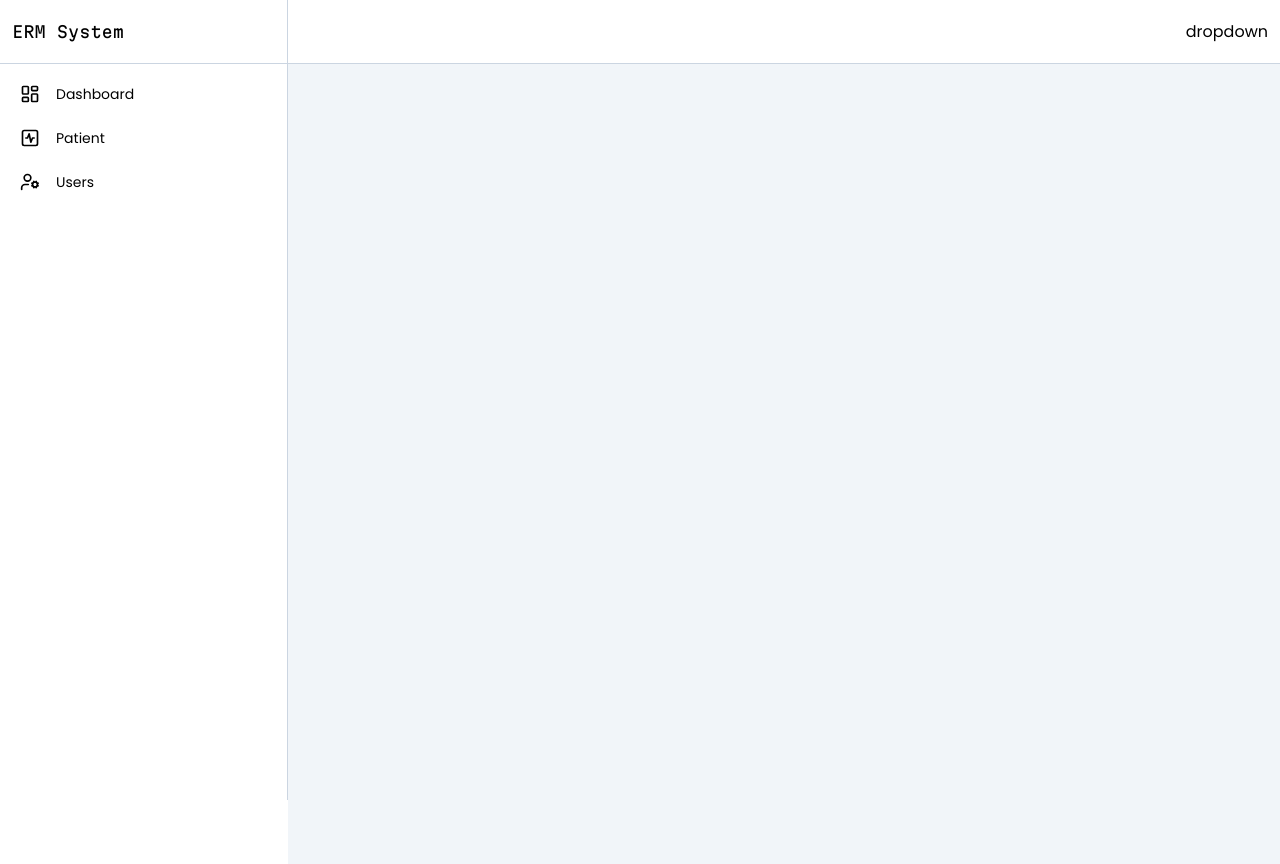
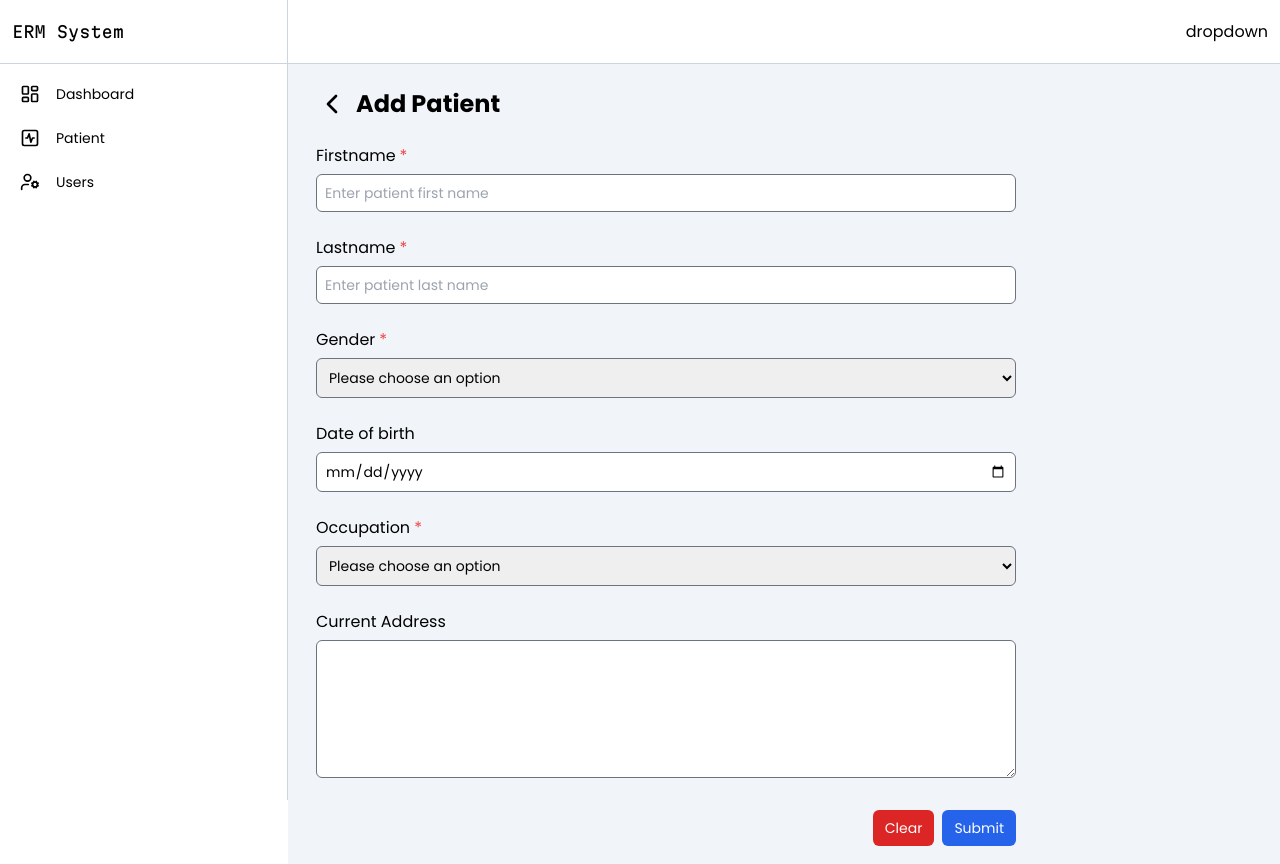
Before and after one commit to Mzala123/Erm-healthcare, a React (Vite) app: page /layout/patients/1 in a window 1280 px wide. Built offline with nearby package versions, Linux system fonts and the light colour scheme.

Commit message:
create patient form

```diff
--- a/src/components/form/FormBuilder.jsx
+++ b/src/components/form/FormBuilder.jsx
@@ -4,11 +4,19 @@ import InputField from "./InputField.jsx";
 import Button from "../ui/Button.jsx";
 import {useNavigate} from "react-router-dom";
 import {ChevronLeft} from "lucide-react";
+import SelectField from "./SelectField.jsx";
+import TextArea from "./TextArea.jsx";
 
 function FormBuilder({onSubmit, formFields=[], formData={}, formTitle=""}) {
 
-    const [fields, setFields] = useState(formFields);
+    const [fields, setFields] = useState(formFields.map((field)=>{
+        return {
+            ...field,
+            value: field.value || "",
+        }
+    }));
     // const [formDataObj, setFormDataObj] = useState({});
+    const[isSubmitting, setIsSubmitting] = useState(false);
     const navigate = useNavigate();
 
 
@@ -19,11 +27,12 @@ function FormBuilder({onSubmit, formFields=[], formData={}, formTitle=""}) {
            return field.name === name ? {...field, value: value} : field
        })
        setFields(updatedFields)
+
        // setFields(
        //     fields.map((field )=>{
        //             setFormDataObj(
        //                 {...formDataObj,
-       //                     [name]: e.target.valuex
+       //                     [name]: e.target.value
        //                 });
        //         return field.name === name ? {...field, value: value} : field
        //     })
@@ -32,53 +41,48 @@ function FormBuilder({onSubmit, formFields=[], formData={}, formTitle=""}) {
 
     function handleSubmit(e) {
         e.preventDefault();
+        setIsSubmitting(true)
+
+        const hasErrors = fields.some((field)=>field.value && !field.value )
+        if(hasErrors){
+            return;
+        }
+
         formData = fields.reduce((acc, field)=>{
             acc[field.name] = field.value;
             return acc;
         }, {})
-        console.log(formData)
+
+        console.log(isSubmitting)
         onSubmit(formData);
     }
 
-    function getSize(size){
-        switch(size){
-            case 1:
-                return "col-span-12 md:col-span-1"
-            case 2:
-                return "col-span-12 md:col-span-2"
-            case 3:
-                return "col-span-12 md:col-span-3"
-            case 4:
-                return "col-span-12 md:col-span-4"
-            case 5:
-                return "col-span-12 md:col-span-5"
-            case 6:
-                return "col-span-12 md:col-span-6"
-            case 7:
-                return "col-span-12 md:col-span-7"
-            case 8:
-                return "col-span-12 md:col-span-8"
-            case 9:
-                return "col-span-12 md:col-span-9"
-            case 10:
-                return "col-span-12 md:col-span-10"
-            case 11:
-                return "col-span-12 md:col-span-11"
-            case 12:
-                return "col-span-12 md:col-span-12"
-            default :
-                return "col-span-12"
-
-        }
+    function handleClear(e) {
+        e.preventDefault();
+        const clearedFields = fields.map((field)=>{
+            return {
+                ...field,
+                value: "",
+            }
+        })
+        setFields(clearedFields)
     }
 
+    function getSize(size){
+        return `col-span-12 md:col-span-${Math.min(size, 12)}`
+    }
+
+
+
+
+
     return(
-        <div className="container mx-auto w-[700px] justify-center mt-3">
-             <div className="flex gap-2 mb-4">
+        <div className="w-[700px] justify-start mt-3 ml-4">
+             <div className="flex gap-2 mb-6">
                  <ChevronLeft className={"size-8 hover:rounded-full hover:cursor-pointer hover:bg-slate-200"} onClick={()=>navigate(-1)} />
                  <p className="text-2xl font-Poppins_Bold">{formTitle}</p>
              </div>
-            <form className="grid grid-cols-12 gap-2" onSubmit={handleSubmit}>
+            <form className="grid grid-cols-12 gap-6" onSubmit={handleSubmit}>
                 {
                     fields.map((field) => {
                         switch (field.type) {
@@ -92,6 +96,7 @@ function FormBuilder({onSubmit, formFields=[], formData={}, formTitle=""}) {
                                          required={field.required}
                                          type={field.type}
                                          placeholder={field.placeholder}
+                                         isSubmitting={isSubmitting}
                                      />
                                  </div>
                              case "password":
@@ -104,15 +109,57 @@ function FormBuilder({onSubmit, formFields=[], formData={}, formTitle=""}) {
                                          required={field.required}
                                          type={field.type}
                                          placeholder={field.placeholder}
+                                         isSubmitting={isSubmitting}
                                      />
                                  </div>
+                            case "date":
+                                return <div key={field.name} className={`${getSize(field.width)}`}>
+                                    <InputField
+                                        name={field.name}
+                                        onChange={handleChange}
+                                        value={field.value}
+                                        label={field.label}
+                                        required={field.required}
+                                        type={field.type}
+                                        placeholder={field.placeholder}
+                                        isSubmitting={isSubmitting}
+                                    />
+                                </div>
+                            case "select":
+                                return <div key={field.name} className={`${getSize(field.width)}`}>
+                                <SelectField
+                                  name={field.name}
+                                  onChange={handleChange}
+                                  value={field.value}
+                                  label={field.label}
+                                  required={field.required}
+                                  isSubmitting={isSubmitting}
+                                  type={field.type}
+                                  options={field.options}
+                                />
+                            </div>
+                            case "textarea":
+                                return <div key={field.name} className={`${getSize(field.width)}`}>
+                                    <TextArea
+                                        placeholder={field.placeholder}
+                                        onChange={handleChange}
+                                        value={field.value}
+                                        label={field.label}
+                                        name={field.name}
+                                        required={field.required}
+                                        type={field.type}
+                                        isSubmitting={isSubmitting}
+                                        cols={field.cols}
+                                        rows={field.rows}
+                                    />
+                                </div>
 
                              default: return "Invalid field type " + field.type
                          }
                     })
                 }
                 <div className="flex col-span-12 justify-end mt-2 gap-2">
-                    <Button className={"col-span-6"}  variant="danger" type="reset">Clear</Button>
+                    <Button className={"col-span-6"}  variant="danger" onClick={handleClear}>Clear</Button>
                     <Button className={"col-span-6"}  variant="primary" type="submit">Submit</Button>
                 </div>
 
@@ -136,6 +183,7 @@ FormBuilder.propTypes = {
     onSubmit: PropTypes.func,
     formData: PropTypes.object,
     formActionTitle: PropTypes.string,
+    formTitle: PropTypes.string,
 }
 
 export default FormBuilder;
--- a/src/components/form/InputField.jsx
+++ b/src/components/form/InputField.jsx
@@ -3,16 +3,17 @@ import PropTypes from "prop-types";
 function InputField({placeholder, value, onChange, name, onKeyUp, type="text", required=false, label, isSubmitting}) {
     const showError = isSubmitting && required && !value;
       return(
-          <div className={`flex flex-col gap-1`}>
-               <label htmlFor={name}>{label}</label>
-               <input className={`px-2 py-2 text-sm border-[1.5px] focus:ring-2 rounded-md ${showError ? "border-red-500" : "border-gray-500"} `}
+          <div className={`flex flex-col gap-[6px]`}>
+              <div className={"flex gap-1"}>
+                  <label htmlFor={name}>{label}</label> {required && <p className="text-red-500">*</p>}
+              </div>
+              <input className={`px-2 py-2 text-sm border-[1.5px] focus:ring-2 rounded-md ${showError ? "border-red-500" : "border-gray-500"} `}
                       type={type}
                       placeholder={placeholder}
                       value={value}
                       onChange={onChange}
                       name={name}
                       onKeyUp={onKeyUp}
-                      required={required}
                />
               {showError && <span className="text-red-500 text-xs"> {label} is required</span> }
           </div>
--- /dev/null
+++ b/src/components/form/SelectField.jsx
@@ -0,0 +1,42 @@
+import PropTypes from "prop-types";
+
+
+function SelectField({value, onChange, name, required=false, type="select", label, isSubmitting, options =[]}) {
+    const showError = isSubmitting && required && !value;
+    return (
+        <div className={`flex flex-col gap-[6px]`}>
+            <div className={"flex gap-1"}>
+                <label htmlFor={name}>{label}</label> {required && <p className="text-red-500">*</p>}
+            </div>
+            <select
+                type={type}
+                className={`px-2 py-2 text-sm border-[1.5px] focus:ring-2 rounded-md ${showError ? "border-red-500" : "border-gray-500"} `}
+                value={value}
+                onChange={onChange}
+                name={name}
+            >
+                <option value="">Please choose an option</option>
+                 {options.map(option => (
+                     <option key={option.label} value={option.value}>{option.label}</option>
+                 ))}
+            </select>
+            {showError && <span className="text-red-500 text-xs"> {label} is required</span>}
+        </div>
+    )
+}
+
+SelectField.propTypes = {
+    placeholder: PropTypes.string,
+    value: PropTypes.any,
+    onChange: PropTypes.func,
+    name: PropTypes.string,
+    required: PropTypes.bool,
+    label: PropTypes.string,
+    width: PropTypes.number,
+    isSubmitting: PropTypes.bool,
+    type: PropTypes.any,
+    options: PropTypes.array,
+}
+
+
+export default SelectField;
--- /dev/null
+++ b/src/components/form/TextArea.jsx
@@ -0,0 +1,41 @@
+import PropTypes from "prop-types";
+
+function TextArea({placeholder, value, onChange, name, onKeyUp, type="text", required=false, label, isSubmitting, cols=6, rows=6}) {
+    const showError = isSubmitting && required && !value;
+    return(
+        <div className={`flex flex-col gap-[6px]`}>
+            <div className={"flex gap-1"}>
+                <label htmlFor={name}>{label}</label> {required && <p className="text-red-500">*</p>}
+            </div>
+            <textarea className={`px-2 py-2 text-sm border-[1.5px] focus:ring-2 rounded-md ${showError ? "border-red-500" : "border-gray-500"} `}
+                   type={type}
+                   value={value}
+                   onChange={onChange}
+                   name={name}
+                   onKeyUp={onKeyUp}
+                   cols={cols}
+                   rows={rows}
+            >
+                placeholder={placeholder}
+            </textarea>
+            {showError && <span className="text-red-500 text-xs"> {label} is required</span> }
+        </div>
+    )
+}
+
+TextArea.propTypes = {
+    placeholder: PropTypes.string,
+    value: PropTypes.any,
+    onChange: PropTypes.func,
+    name: PropTypes.string,
+    onKeyUp: PropTypes.func,
+    type: PropTypes.any,
+    required: PropTypes.bool,
+    label: PropTypes.string,
+    width: PropTypes.number,
+    isSubmitting: PropTypes.bool,
+    cols: PropTypes.number,
+    rows: PropTypes.number,
+}
+
+export default TextArea
--- a/src/components/patient/AddPatient.jsx
+++ b/src/components/patient/AddPatient.jsx
@@ -1,5 +1,135 @@
+import {useMemo} from "react";
+import FormBuilder from "../form/FormBuilder.jsx";
+
 function AddPatient() {
 
+    const genderOptions =  useMemo(()=>(
+        [
+            {
+                value: "Male",
+                label: "Male"
+            },
+            {
+                value: "Female",
+                label: "Female"
+            },
+            {
+                value: "Other",
+                label: "Other"
+            }
+        ]
+    ))
+
+    const occupationOptions =  useMemo(()=>(
+        [
+            {
+                value: "Doctor",
+                label: "Doctor"
+            },
+            {
+                value: "Accountant",
+                label: "Accountant"
+            },
+            {
+                value: "Software Developer",
+                label: "Software Developer"
+            },
+            {
+                value: "Nurse",
+                label: "Nurse"
+            },
+            {
+                value: "Social worker",
+                label: "Social worker"
+            },
+            {
+                value: "Economist",
+                label: "Economist"
+            },
+            {
+                value: "Lecturer",
+                label: "Lecturer"
+            }
+        ]
+    ))
+
+    const patientForm  = useMemo(()=>(
+        [
+            {
+              name:"firstname",
+              value:"",
+              placeholder:"Enter patient first name",
+              type:'text',
+              label:"Firstname",
+              required:true,
+              isSubmitting: false,
+              width: 12
+            },
+            {
+                name:"lastname",
+                value:"",
+                placeholder:"Enter patient last name",
+                type:'text',
+                label:"Lastname",
+                required:true,
+                isSubmitting: false,
+                width: 12
+            },
+            {
+                name:"gender",
+                value:"",
+                type:'select',
+                label:"Gender",
+                required:true,
+                isSubmitting: false,
+                width: 12,
+                options:genderOptions,
+            },
+            {
+                name:"birthday",
+                value:"",
+                placeholder:"Choose date of birth",
+                type:'date',
+                label:"Date of birth",
+                required:false,
+                isSubmitting: false,
+                width: 12
+            },
+            {
+                name:"occupation",
+                value:"",
+                type:'select',
+                label:"Occupation",
+                required:true,
+                isSubmitting: false,
+                width: 12,
+                options:occupationOptions,
+            },
+            {
+                name:"currentAddress",
+                value:"",
+                placeholder:"Enter current address",
+                type:'textarea',
+                label:"Current Address",
+                required:false,
+                isSubmitting: false,
+                width: 12
+            },
+        ]
+    ), [genderOptions, occupationOptions])
+
+    function handleSubmit(formData) {
+        console.log(formData);
+    }
+  return (
+      <div>
+         <FormBuilder
+             formFields={patientForm}
+             formTitle="Add Patient"
+             onSubmit={handleSubmit}
+         />
+      </div>
+  )
 }
 
 export default AddPatient;
--- a/src/components/patient/PatientList.jsx
+++ b/src/components/patient/PatientList.jsx
@@ -1,8 +1,15 @@
+import Button from "../ui/Button.jsx";
+import InputField from "../form/InputField.jsx";
+import {useNavigate} from "react-router-dom";
 
 function PatientList() {
+    const navigate = useNavigate();
      return (
          <div className="">
-             PATIENT LIST
+             <div className="flex justify-between">
+                 <InputField width={12} placeholder="find patient"/>
+                 <Button onClick={()=> navigate("/layout/patients/+")}>Add Patient</Button>
+             </div>
          </div>
      )
 }
--- a/src/components/ui/Button.jsx
+++ b/src/components/ui/Button.jsx
@@ -10,7 +10,7 @@ function Button({children, onClick, variant="primary"}) {
     };
 
     return(
-        <button className={`border-none rounded-md bg-blue-600 px-2 py-2 flex justify-center items-center gap-2 text-sm text-white hover:bg-blue-700  transition-colors ${variantClasses[variant]}`} onClick={onClick}>{children}</button>
+        <button className={`border-none rounded-md bg-blue-600 px-3 py-2 flex justify-center items-center gap-2 text-sm text-white hover:bg-blue-700  transition-colors ${variantClasses[variant]}`} onClick={onClick}>{children}</button>
     )
 }
 
--- /dev/null
+++ b/src/components/ui/Table.jsx
@@ -0,0 +1,5 @@
+function Table() {
+
+}
+
+export default Table;
--- a/src/routes/Router.jsx
+++ b/src/routes/Router.jsx
@@ -3,6 +3,7 @@ import Layout from "../components/layout/Layout.jsx";
 import Login from "../components/auth/Login.jsx";
 import Register from "../components/auth/Register.jsx";
 import PatientList from "../components/patient/PatientList.jsx";
+import AddPatient from "../components/patient/AddPatient.jsx";
 
 const routes = createBrowserRouter(
     [
@@ -36,7 +37,7 @@ const routes = createBrowserRouter(
                 },
                 {
                     path:"patients/:id",
-                    element:""
+                    element: <AddPatient/>
                 }
 
             ]
```
Also changed, not shown: src/components/auth/Login.jsx (+5 -3 lines).
